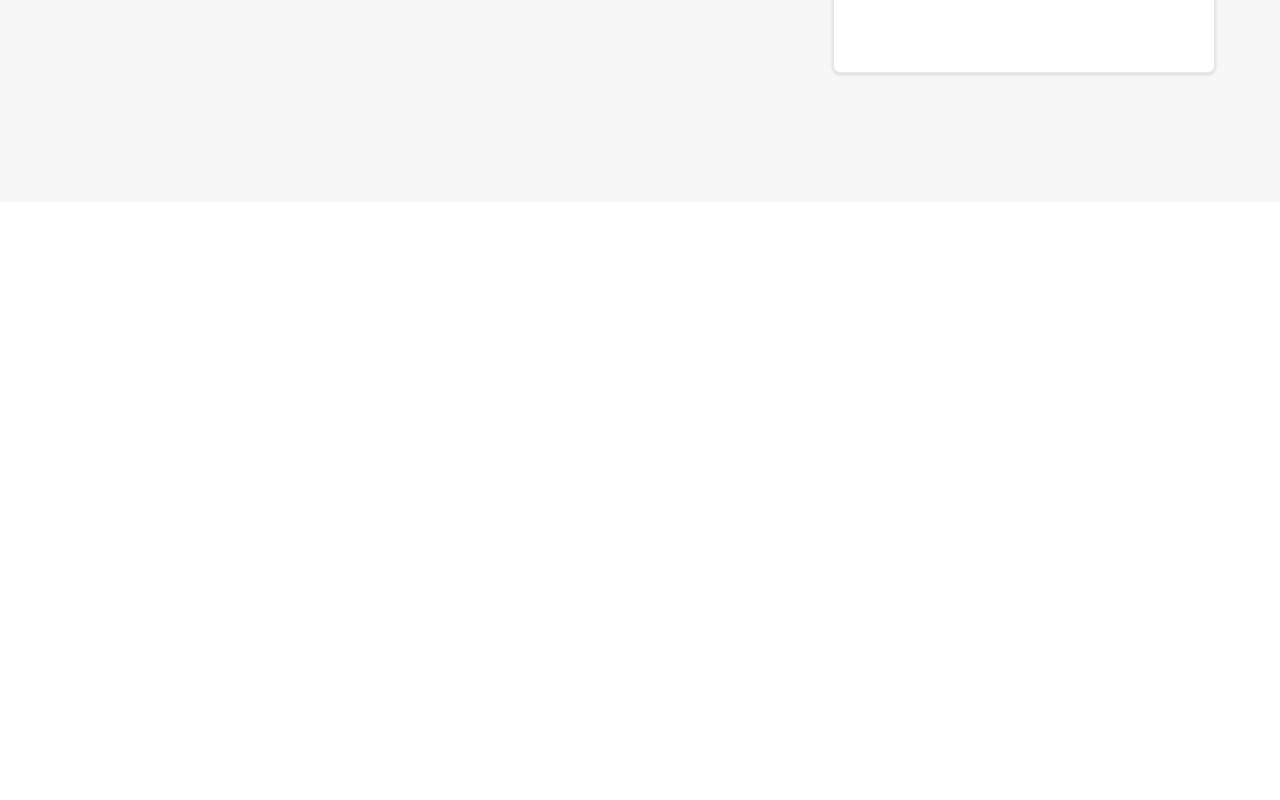
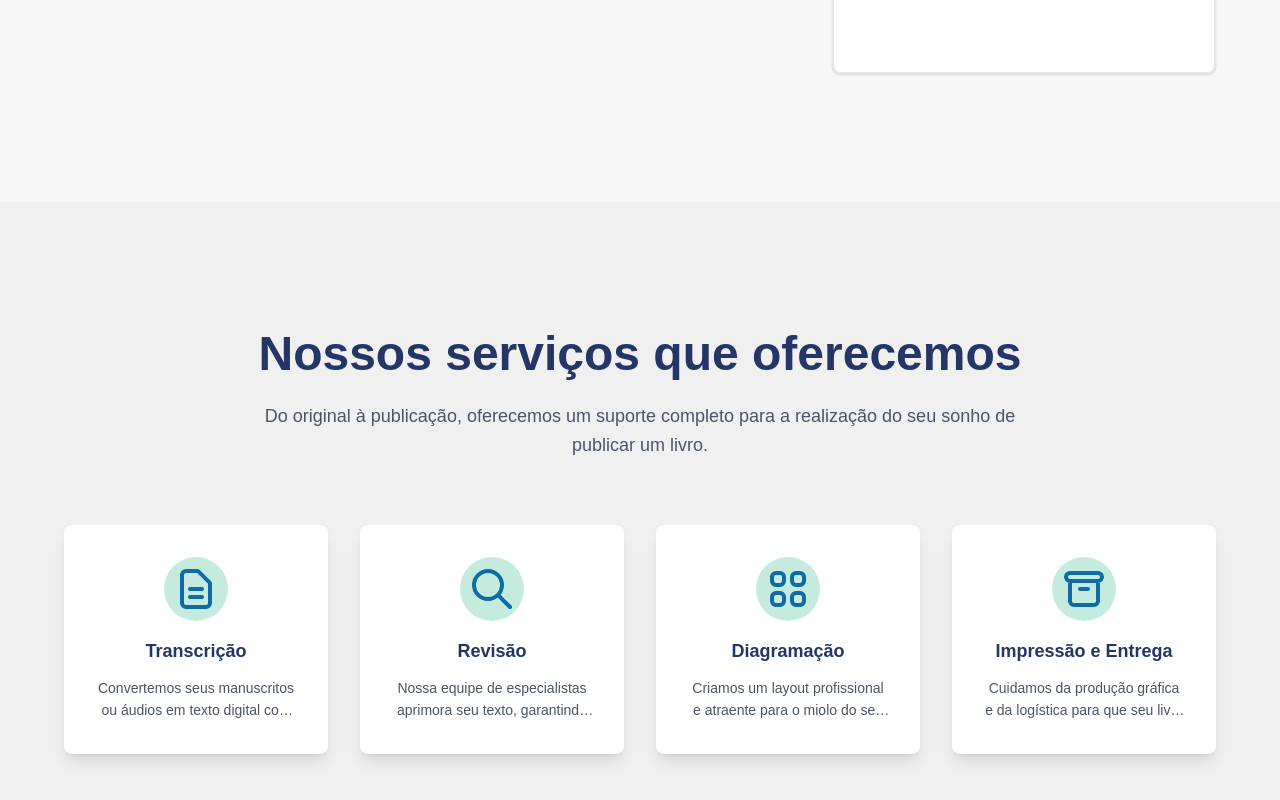
Before and after one commit to DevCilas/Gramatta, a React (Vite) app in the folder Grammata/: page / in a window 1280 px wide. Shown: the part 1330-2130 px from the top of the page. Before the commit the page ends 1532 px from the top, so only its background shows below. Built offline with nearby package versions, Linux system fonts and the light colour scheme.

Commit message:
Added service cards

```diff
--- a/Grammata/src/App.jsx
+++ b/Grammata/src/App.jsx
@@ -2,6 +2,7 @@ import { useState } from 'react'
 import Header from './Components/header'
 import Carousel from './Components/Carousel'
 import About from './Components/About'
+import Servicos from './Components/Servicos'
 
 function App() {
   return (
@@ -9,6 +10,7 @@ function App() {
       <Header />
       <Carousel />
       <About />
+      <Servicos />
     </>
   )
 }
--- /dev/null
+++ b/Grammata/src/Components/Servicos.jsx
@@ -0,0 +1,85 @@
+import React from "react";
+
+const services = [
+    {
+        id: 1,
+        title: "Transcrição",
+        description: "Convertemos seus manuscritos ou áudios em texto digital com precisão e cuidado.",
+        icon: (
+            <svg className="w-12 h-12 text-gram-blue" fill="none" stroke="currentColor" viewBox="0 0 24 24">
+                <path strokeLinecap="round" strokeLinejoin="round" strokeWidth={2} d="M9 12h6m-6 4h6m2 5H7a2 2 0 01-2-2V5a2 2 0 012-2h5.586a1 1 0 01.707.293l5.414 5.414a1 1 0 01.293.707V19a2 2 0 01-2 2z" />
+            </svg>
+        )
+    },
+    {
+        id: 2,
+        title: "Revisão",
+        description: "Nossa equipe de especialistas aprimora seu texto, garantindo clareza e correção.",
+        icon: (
+            <svg className="w-12 h-12 text-gram-blue" fill="none" stroke="currentColor" viewBox="0 0 24 24">
+                <path strokeLinecap="round" strokeLinejoin="round" strokeWidth={2} d="M21 21l-6-6m2-5a7 7 0 11-14 0 7 7 0 0114 0z" />
+            </svg>
+        )
+    },
+    {
+        id: 3,
+        title: "Diagramação",
+        description: "Criamos um layout profissional e atraente para o miolo do seu livro.",
+        icon: (
+            <svg className="w-12 h-12 text-gram-blue" fill="none" stroke="currentColor" viewBox="0 0 24 24">
+                <path strokeLinecap="round" strokeLinejoin="round" strokeWidth={2} d="M4 6a2 2 0 012-2h2a2 2 0 012 2v2a2 2 0 01-2 2H6a2 2 0 01-2-2V6zM14 6a2 2 0 012-2h2a2 2 0 012 2v2a2 2 0 01-2 2h-2a2 2 0 01-2-2V6zM4 16a2 2 0 012-2h2a2 2 0 012 2v2a2 2 0 01-2 2H6a2 2 0 01-2-2v-2zM14 16a2 2 0 012-2h2a2 2 0 012 2v2a2 2 0 01-2 2h-2a2 2 0 01-2-2v-2z" />
+            </svg>
+        )
+    },
+    {
+        id: 4,
+        title: "Impressão e Entrega",
+        description: "Cuidamos da produção gráfica e da logística para que seu livro chegue até você.",
+        icon: (
+            <svg className="w-12 h-12 text-gram-blue" fill="none" stroke="currentColor" viewBox="0 0 24 24">
+                <path strokeLinecap="round" strokeLinejoin="round" strokeWidth={2} d="M5 8h14M5 8a2 2 0 110-4h14a2 2 0 110 4M5 8v10a2 2 0 002 2h10a2 2 0 002-2V8m-9 4h4" />
+            </svg>
+        )
+    }
+];
+
+const Servicos = () => {
+    return (
+        <section className="w-full py-12 md:py-24 lg:py-32 bg-gram-cream-white">
+            <div className="container mx-auto px-4">
+                <div className="max-w-6xl mx-auto">
+                    {/* Section Header */}
+                    <div className="text-center mb-16">
+                        <h2 className="text-4xl md:text-5xl font-bold text-gram-dark-blue mb-6">
+                            Nossos serviços que oferecemos
+                        </h2>
+                        <p className="text-lg text-gray-600 max-w-3xl mx-auto leading-relaxed">
+                            Do original à publicação, oferecemos um suporte completo para a realização do seu sonho de publicar um livro.
+                        </p>
+                    </div>
+
+                    {/* Services Grid */}
+                    <div className="grid grid-cols-1 md:grid-cols-2 lg:grid-cols-4 gap-8">
+                        {services.map((service) => (
+                            <div key={service.id} className="bg-white rounded-lg shadow-lg p-8 text-center hover:shadow-xl transition-shadow duration-300">
+                                <div className="flex justify-center mb-4">
+                                    <div className="w-16 h-16 bg-gram-green rounded-full flex items-center justify-center">
+                                        {service.icon}
+                                    </div>
+                                </div>
+                                <h3 className="text-lg font-bold text-gram-dark-blue mb-3">
+                                    {service.title}
+                                </h3>
+                                <p className="text-gray-600 leading-relaxed text-sm line-clamp-2">
+                                    {service.description}
+                                </p>
+                            </div>
+                        ))}
+                    </div>
+                </div>
+            </div>
+        </section>
+    );
+};
+
+export default Servicos;
--- a/Grammata/src/main.css
+++ b/Grammata/src/main.css
@@ -3,7 +3,7 @@
 @theme {
   --color-gram-white: #f7f7f7;
   --color-gram-dark-blue: #243666;
-  --color-gram-green: #8cd8be;
+  --color-gram-green: #c5ebde;
   --color-gram-blue: #0e6ba7;
   --color-gram-cream-white: #f0f0f0;
 }
@@ -16,10 +16,18 @@ body {
 
 /* Hide scrollbar for mobile carousel */
 .scrollbar-hide {
-  -ms-overflow-style: none;  /* Internet Explorer 10+ */
+  -ms-overflow-style: none;  /* Internet Explorer 10 */
   scrollbar-width: none;  /* Firefox */
 }
 
 .scrollbar-hide::-webkit-scrollbar {
   display: none;  /* Safari and Chrome */
 }
+
+/* Line clamp utilities */
+.line-clamp-2 {
+  display: -webkit-box;
+  -webkit-line-clamp: 2;
+  -webkit-box-orient: vertical;
+  overflow: hidden;
+}
```
